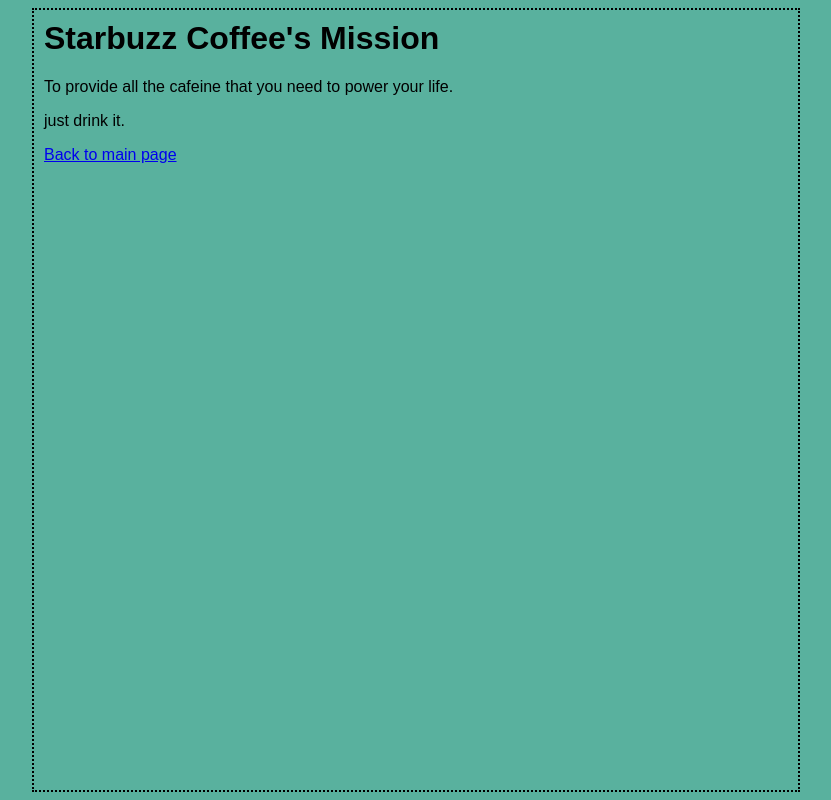
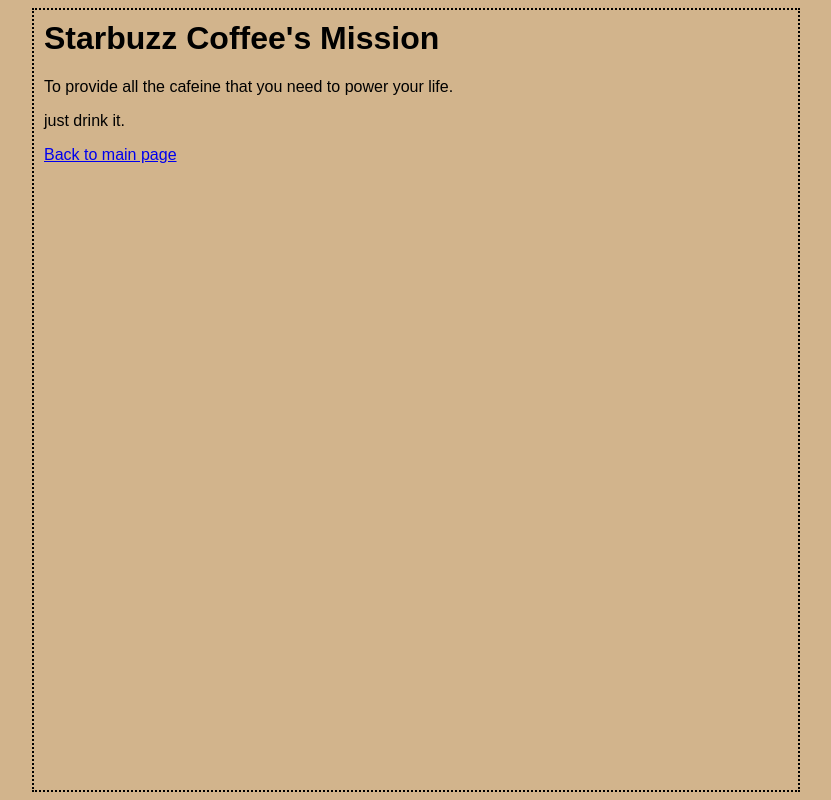
Before and after one commit to eltnash/Starbuzz, a plain HTML site: page Mission/mission.html in a window 1280 px wide. Shown: the whole page, without its empty margins (224-1055 px from the left). Drawn offline with Linux system fonts and the light colour scheme.

Commit message:
Update mission.html

```diff
--- a/Mission/mission.html
+++ b/Mission/mission.html
@@ -3,7 +3,7 @@
     <title>Starbuzz Coffee's Mission</title>
     <style type="text/css">
       body {
-        background-color: rgb(89, 177, 158);
+        background-color: tan;
         margin-left: 20%;
         margin-right: 20%;
         border: 2px dotted black;
```
